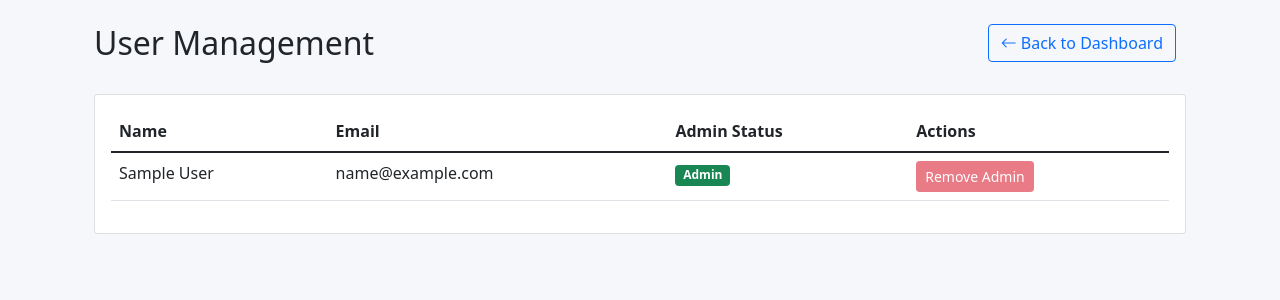
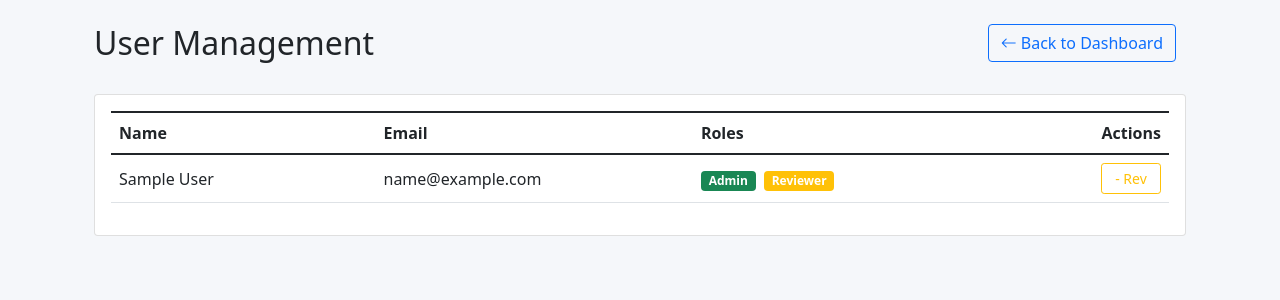
Before and after one commit to ThomasKLA10/expense-app, a Flask app: page /admin/users in a window 1280 px wide. Shown: the part 56-356 px from the top of the page. Run offline with Flask 3, Linux system fonts and the light colour scheme; a user stored in the database is signed in; tables that the repository leaves empty hold one stand-in row (values such as "Sample post"); some libraries are stand-ins or nearby versions.

Commit message:
Add user management with admin and reviewer roles - Add admin required decorator - Add toggle admin/reviewer functionality - Add user deletion - Add user management interface

```diff
--- a/app/__init__.py
+++ b/app/__init__.py
@@ -304,14 +304,36 @@ def create_app():
         users = User.query.order_by(User.name).all()
         return render_template('admin/users.html', users=users, current_user=current_user)
 
-    @app.route('/admin/users/<int:user_id>/toggle-admin', methods=['POST'])
+    @app.route('/admin/users/toggle_reviewer/<int:user_id>', methods=['POST'])
+    @admin_required
+    def toggle_reviewer(user_id):
+        user = User.query.get_or_404(user_id)
+        user.is_reviewer = not user.is_reviewer
+        db.session.commit()
+        return redirect(url_for('admin_users'))
+
+    @app.route('/admin/users/toggle_admin/<int:user_id>', methods=['POST'])
     @admin_required
     def toggle_admin(user_id):
-        if current_user.id == user_id:
+        if user_id == current_user.id:
             return redirect(url_for('admin_users'))
 
         user = User.query.get_or_404(user_id)
         user.is_admin = not user.is_admin
+        db.session.commit()
+        return redirect(url_for('admin_users'))
+
+    @app.route('/admin/users/delete/<int:user_id>', methods=['POST'])
+    @admin_required
+    def delete_user(user_id):
+        if user_id == current_user.id:
+            return redirect(url_for('admin_users'))
+
+        user = User.query.get_or_404(user_id)
+        # Delete all associated receipts first
+        Receipt.query.filter_by(user_id=user_id).delete()
+        # Then delete the user
+        db.session.delete(user)
         db.session.commit()
         return redirect(url_for('admin_users'))
 
@@ -525,6 +547,19 @@ def create_app():
             download_name=f'receipt_{receipt_id}.pdf'
         )
 
+    @app.route('/create-test-user')
+    @admin_required
+    def create_test_user():
+        test_user = User(
+            email='test@bakkenbaeck.no',
+            name='Test User',
+            is_admin=False,
+            is_reviewer=False
+        )
+        db.session.add(test_user)
+        db.session.commit()
+        return redirect(url_for('admin_users'))
+
     # Create database tables
     with app.app_context():
         db.create_all()
--- a/app/models.py
+++ b/app/models.py
@@ -13,6 +13,7 @@ class User(UserMixin, db.Model):
     email = db.Column(db.String(120), unique=True, nullable=False)
     name = db.Column(db.String(120))
     is_admin = db.Column(db.Boolean, default=False)
+    is_reviewer = db.Column(db.Boolean, default=False)
     last_checked = db.Column(db.DateTime(timezone=True), default=lambda: datetime.now(timezone.utc))
     receipts = db.relationship('Receipt', backref='user', lazy=True)
 
--- a/app/templates/admin/users.html
+++ b/app/templates/admin/users.html
@@ -15,13 +15,19 @@
 
     <div class="card">
         <div class="card-body">
-            <table class="table">
+            <table class="table table-hover align-middle">
+                <colgroup>
+                    <col style="width: 25%">
+                    <col style="width: 30%">
+                    <col style="width: 20%">
+                    <col style="width: 25%">
+                </colgroup>
                 <thead>
                     <tr>
                         <th>Name</th>
                         <th>Email</th>
-                        <th>Admin Status</th>
-                        <th>Actions</th>
+                        <th>Roles</th>
+                        <th class="text-end">Actions</th>
                     </tr>
                 </thead>
                 <tbody>
@@ -30,19 +36,28 @@
                         <td>{{ user.name }}</td>
                         <td>{{ user.email }}</td>
                         <td>
-                            <span class="badge bg-{{ 'success' if user.is_admin else 'secondary' }}">
-                                {{ 'Admin' if user.is_admin else 'User' }}
-                            </span>
+                            <span class="badge bg-success">{{ 'Admin' if user.is_admin else 'User' }}</span>
+                            <span class="badge bg-warning ms-1" {% if not user.is_reviewer %}style="visibility: hidden"{% endif %}>Reviewer</span>
                         </td>
-                        <td>
-                            <form method="POST" action="{{ url_for('toggle_admin', user_id=user.id) }}" class="d-inline">
-                                <button type="submit"
-                                        class="btn btn-sm btn-{{ 'danger' if user.is_admin else 'success' }}"
-                                        {% if user.id == current_user.id %}disabled{% endif %}
-                                        onclick="if(!confirm('Are you sure?')) return false;">
-                                    {{ 'Remove Admin' if user.is_admin else 'Make Admin' }}
+                        <td class="text-end">
+                            <form action="{{ url_for('toggle_reviewer', user_id=user.id) }}" method="POST" class="d-inline">
+                                <button type="submit" class="btn btn-sm btn-outline-warning" style="width: 60px">
+                                    {{ '- Rev' if user.is_reviewer else '+ Rev' }}
                                 </button>
                             </form>
+                            {% if current_user.id != user.id %}
+                                <form action="{{ url_for('toggle_admin', user_id=user.id) }}" method="POST" class="d-inline">
+                                    <button type="submit" class="btn btn-sm btn-outline-danger" style="width: 60px">
+                                        {{ '- Adm' if user.is_admin else '+ Adm' }}
+                                    </button>
+                                </form>
+                                <form action="{{ url_for('delete_user', user_id=user.id) }}" method="POST" class="d-inline"
+                                      onsubmit="return confirm('Are you sure you want to delete this user? This will permanently delete all their receipts and history.')">
+                                    <button type="submit" class="btn btn-sm btn-outline-danger" style="width: 45px">
+                                        Del
+                                    </button>
+                                </form>
+                            {% endif %}
                         </td>
                     </tr>
                     {% endfor %}
```
Also changed, not shown: app/routes.py (+32 -1 lines), migrations/versions/dfe7c5c7f650_add_reviewer_role.py (added, +32 -0 lines).
